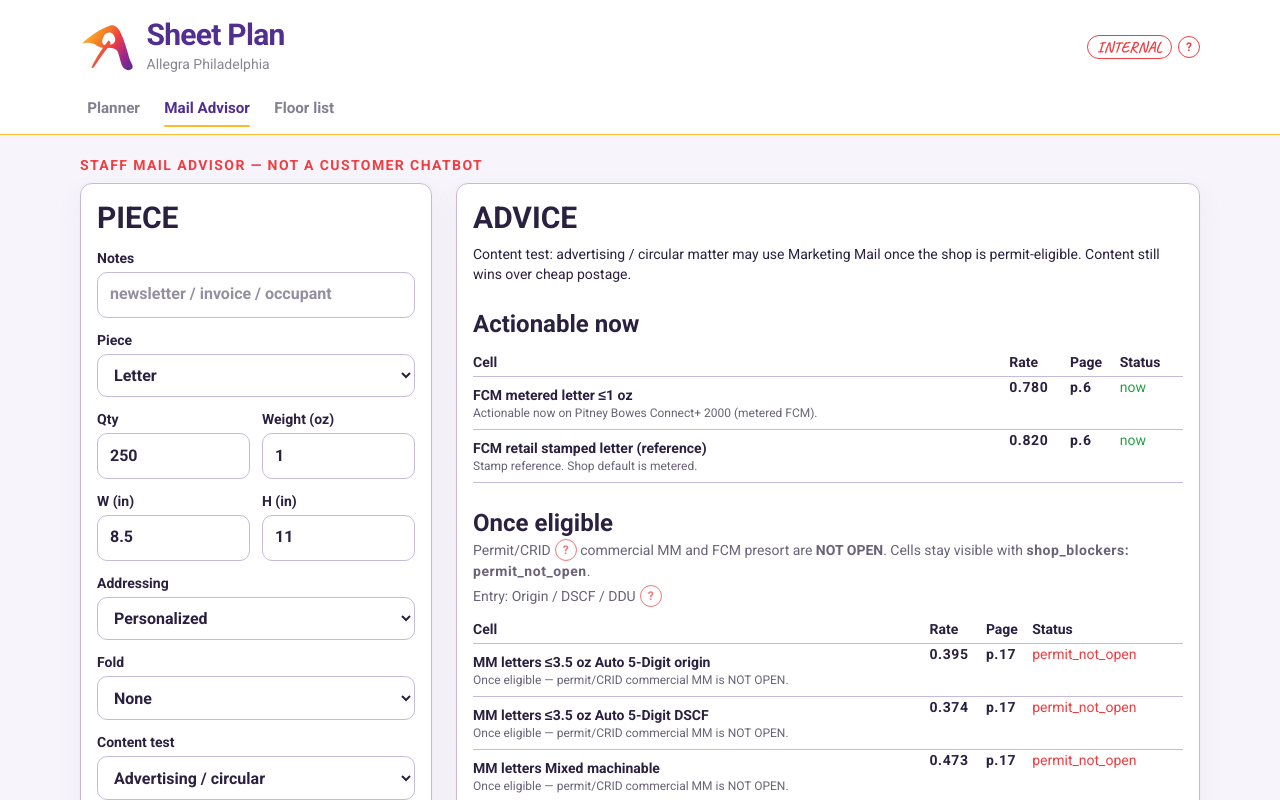
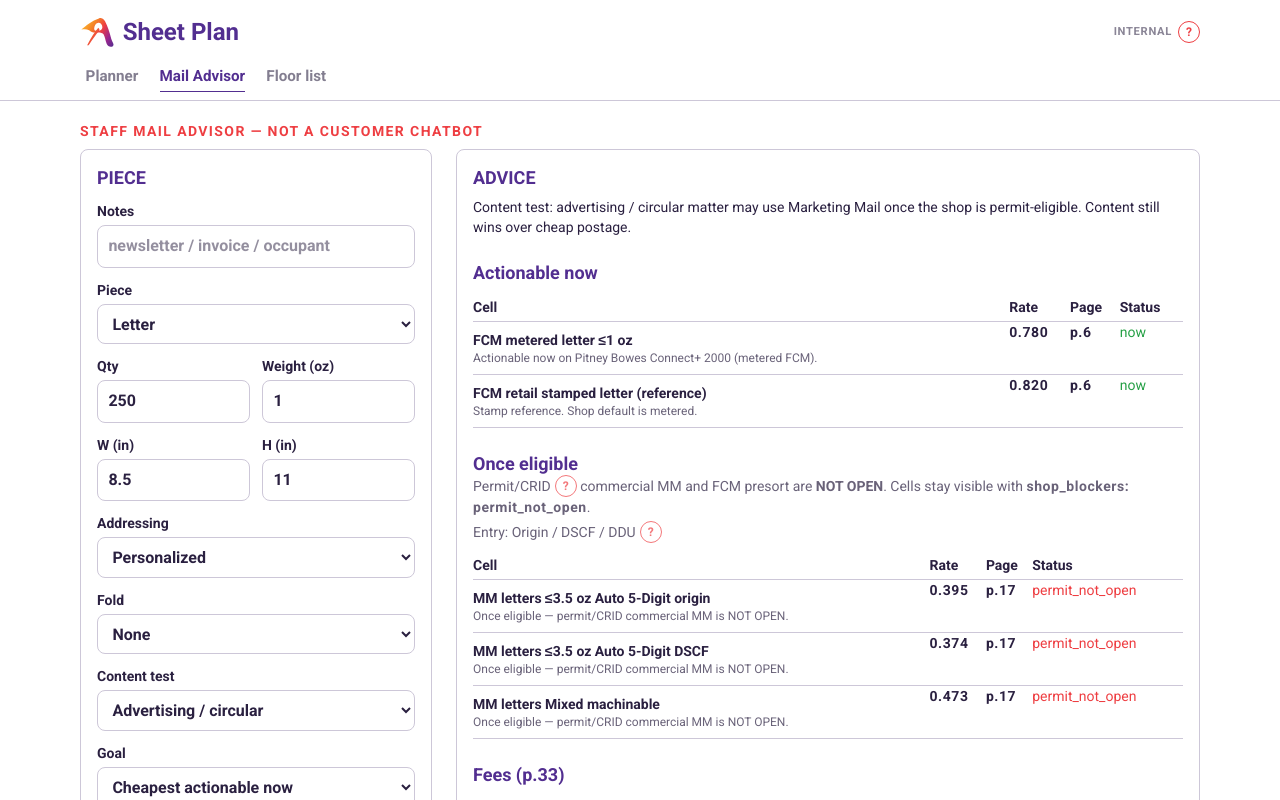
Before and after one commit to AllegraPhilly/sheet-plan, a Next.js app: page /mail in a window 1280 px wide. Shown: the top 800 px of the page. Built offline with nearby package versions, Linux system fonts and the light colour scheme.

Commit message:
Roll back inviting restyle chrome to a Roboto shop ticket.
Drop Caveat and the Allegra Philadelphia header lockup, use a white
page and quiet INTERNAL label, contain native date fields, and keep
planner math unchanged.

Co-authored-by: AllegraPhilly <AllegraPhilly@users.noreply.github.com>

```diff
--- a/src/app/globals.css
+++ b/src/app/globals.css
@@ -1,7 +1,6 @@
 @import "tailwindcss";
 
-/* Allegra 2026 identity — shop-floor ticket, not a franchise storefront.
-   Official 4-color standalone A lives in /brand. Do not invent a wordmark. */
+/* Shop-floor ticket. Roboto only. No handwriting display type, no franchise lockup, no storefront chrome. */
 :root {
   --purple: #522e90;
   --sky: #408eb2;
@@ -14,9 +13,9 @@
   --berry: #9b268e;
   --navy: #25408e;
   --ink: #2a2040;
-  --paper: #f7f5fb;
+  --paper: #fff;
   --ticket: #ffffff;
-  --line: color-mix(in srgb, #522e90 22%, #e7e2f0);
+  --line: color-mix(in srgb, #522e90 18%, #e8e8e8);
   --rule: #522e90;
   --amber: #fcba30;
   --stamp: #ee3e42;
@@ -42,40 +41,42 @@ h3,
   font-weight: 700;
 }
 
+.ticket-head {
+  font-size: 1.125rem;
+  line-height: 1.3;
+  letter-spacing: 0;
+  color: var(--purple);
+}
+
 .mono {
   font-family: var(--font-roboto), Roboto, ui-sans-serif, system-ui, sans-serif;
   font-weight: 700;
   letter-spacing: 0.04em;
 }
 
-.hand {
-  font-family: var(--font-caveat), Caveat, cursive;
-  font-weight: 700;
-}
-
 .brand-mark {
   display: block;
-  height: 2.75rem;
+  height: 1.75rem;
   width: auto;
 }
 
 @media (min-width: 640px) {
   .brand-mark {
-    height: 3.15rem;
+    height: 2rem;
   }
 }
 
 .hairline {
   height: 1px;
-  background: var(--gold);
+  background: var(--line);
 }
 
 .nav-tab {
   position: relative;
   display: inline-flex;
   align-items: center;
-  min-height: 2.75rem;
-  padding: 0.45rem 0.7rem;
+  min-height: 2.5rem;
+  padding: 0.35rem 0.6rem;
   color: color-mix(in srgb, var(--ink) 58%, transparent);
   font-weight: 700;
   font-size: 0.95rem;
@@ -93,40 +94,35 @@ h3,
 .nav-tab-active::after {
   content: "";
   position: absolute;
-  left: 0.7rem;
-  right: 0.7rem;
-  bottom: 0.2rem;
-  height: 2px;
-  background: var(--gold);
-  border-radius: 1px;
+  left: 0.6rem;
+  right: 0.6rem;
+  bottom: 0.28rem;
+  height: 1px;
+  background: var(--purple);
 }
 
 .ticket {
   background: var(--ticket);
   border: 1px solid var(--line);
-  border-radius: 12px;
-  box-shadow: 0 1px 2px rgba(82, 46, 144, 0.04), 0 10px 28px rgba(82, 46, 144, 0.06);
+  border-radius: 8px;
+  box-shadow: none;
+  min-width: 0;
+  max-width: 100%;
+}
+
+.ticket label,
+.ticket .grid {
+  min-width: 0;
 }
 
 .rule {
   border-bottom: 1px solid var(--line);
 }
 
-.internal-pill {
-  display: inline-flex;
-  align-items: center;
-  border: 1px solid var(--red);
-  border-radius: 999px;
-  padding: 0.15rem 0.55rem;
-  color: var(--red);
-  font-size: 0.95rem;
-  line-height: 1.1;
-  letter-spacing: 0.02em;
-}
-
 .quiet-note {
   display: inline-block;
   color: color-mix(in srgb, var(--ink) 55%, transparent);
+  font-family: var(--font-roboto), Roboto, ui-sans-serif, system-ui, sans-serif;
   font-size: 0.7rem;
   font-weight: 700;
   letter-spacing: 0.06em;
@@ -134,14 +130,24 @@ h3,
 }
 
 .field {
+  display: block;
   margin-top: 0.25rem;
   width: 100%;
+  max-width: 100%;
+  min-width: 0;
+  box-sizing: border-box;
   border: 1px solid var(--line);
-  border-radius: 10px;
+  border-radius: 8px;
   background: #fff;
-  padding: 0.65rem 0.75rem;
+  padding: 0.55rem 0.65rem;
   color: var(--ink);
+  font-family: inherit;
   font-size: 1rem;
+}
+
+input[type="date"].field {
+  min-width: 0;
+  max-width: 100%;
 }
 
 .field:focus {
@@ -154,7 +160,7 @@ h3,
 .btn-secondary,
 .btn-danger {
   min-height: 48px;
-  border-radius: 10px;
+  border-radius: 8px;
   padding: 0.7rem 1rem;
   font-weight: 700;
 }
@@ -231,8 +237,8 @@ h3,
   padding: 0.5rem 0.65rem;
   background: #fff;
   border: 1px solid var(--line);
-  border-radius: 10px;
-  box-shadow: 0 8px 24px rgba(82, 46, 144, 0.1);
+  border-radius: 8px;
+  box-shadow: 0 4px 16px rgba(42, 32, 64, 0.08);
   color: var(--ink);
   font-family: var(--font-roboto), Roboto, sans-serif;
   font-size: 0.8125rem;
--- a/src/app/layout.tsx
+++ b/src/app/layout.tsx
@@ -1,5 +1,5 @@
 import type { Metadata } from "next";
-import { Caveat, Roboto } from "next/font/google";
+import { Roboto } from "next/font/google";
 import { AppShell } from "@/components/AppShell";
 import "./globals.css";
 
@@ -7,12 +7,6 @@ const roboto = Roboto({
   subsets: ["latin"],
   weight: ["400", "700"],
   variable: "--font-roboto",
-});
-
-const caveat = Caveat({
-  subsets: ["latin"],
-  weight: ["700"],
-  variable: "--font-caveat",
 });
 
 export const metadata: Metadata = {
@@ -27,7 +21,7 @@ export default function RootLayout({ children }: { children: React.ReactNode })
       <head>
         <meta name="robots" content="noindex, nofollow, noarchive" />
       </head>
-      <body className={`${roboto.variable} ${caveat.variable} antialiased`}>
+      <body className={`${roboto.variable} antialiased`}>
         <AppShell>{children}</AppShell>
       </body>
     </html>
--- a/src/components/AppShell.tsx
+++ b/src/components/AppShell.tsx
@@ -17,24 +17,21 @@ export function AppShell({ children }: { children: React.ReactNode }) {
   return (
     <div className="relative min-h-screen">
       <header className="bg-white">
-        <div className="mx-auto flex max-w-6xl flex-wrap items-center justify-between gap-x-4 gap-y-3 px-4 pb-3 pt-5">
-          <div className="flex min-w-0 items-center gap-3">
+        <div className="mx-auto flex max-w-6xl flex-wrap items-center justify-between gap-x-3 gap-y-2 px-4 pb-2 pt-4">
+          <div className="flex min-w-0 items-center gap-2">
             <img
               src={publicUrl("/brand/allegra-a.svg")}
               alt=""
-              width={56}
-              height={48}
+              width={36}
+              height={32}
               className="brand-mark"
             />
-            <div className="min-w-0">
-              <h1 className="text-[1.65rem] font-bold leading-none tracking-tight text-[var(--purple)] sm:text-3xl">
-                Sheet Plan
-              </h1>
-              <p className="mt-1 text-xs text-[var(--ink)]/55 sm:text-sm">Allegra Philadelphia</p>
-            </div>
+            <h1 className="min-w-0 text-xl font-bold leading-none text-[var(--purple)] sm:text-2xl">
+              Sheet Plan
+            </h1>
           </div>
           <div className="flex shrink-0 items-center gap-1.5">
-            <span className="internal-pill hand">INTERNAL</span>
+            <span className="quiet-note">INTERNAL</span>
             <GlossaryTip term="internal" align="end" />
           </div>
         </div>
--- a/src/components/FloorView.tsx
+++ b/src/components/FloorView.tsx
@@ -5,7 +5,7 @@ export function FloorView() {
   const shown = MACHINES.filter((m) => m.id !== "mailbot" || m.confidence === "skip");
   return (
     <div>
-      <h2 className="ticket-head text-3xl">FLOOR LIST</h2>
+      <h2 className="ticket-head">FLOOR LIST</h2>
       <p className="mb-4 text-sm opacity-70">
         Route only <strong>confident</strong> machines. Fuzzy = also-consider. Skip = never route. MAILBOT is email
         only and is listed so nobody assigns it a USPS drop. Planning max{" "}
@@ -15,7 +15,7 @@ export function FloorView() {
         {shown.map((m) => (
           <article key={m.id} className="ticket p-3 sm:p-4">
             <div className="flex items-start justify-between gap-2">
-              <h3 className="ticket-head text-2xl leading-none">{m.name}</h3>
+              <h3 className="ticket-head leading-none">{m.name}</h3>
               <span
                 className={`mono text-[10px] uppercase tracking-widest ${
                   m.confidence === "confident"
--- a/src/components/MailAdvisorView.tsx
+++ b/src/components/MailAdvisorView.tsx
@@ -33,9 +33,9 @@ export function MailAdvisorView() {
       <p className="mb-2 text-sm font-semibold uppercase tracking-widest text-[var(--stamp)]">
         Staff Mail Advisor — not a customer chatbot
       </p>
-      <div className="grid gap-6 lg:grid-cols-[minmax(0,22rem)_1fr]">
+      <div className="grid min-w-0 gap-6 lg:grid-cols-[minmax(0,22rem)_1fr]">
         <form className="ticket p-3 sm:p-4" onSubmit={(e) => e.preventDefault()}>
-          <h2 className="ticket-head text-3xl">PIECE</h2>
+          <h2 className="ticket-head">PIECE</h2>
           <label className="mt-3 block text-sm font-semibold">
             Notes
             <input
@@ -60,8 +60,8 @@ export function MailAdvisorView() {
               <option value="card">Card</option>
             </select>
           </label>
-          <div className="mt-3 grid grid-cols-2 gap-3">
-            <label className="text-sm font-semibold">
+          <div className="mt-3 grid min-w-0 grid-cols-2 gap-3">
+            <label className="min-w-0 text-sm font-semibold">
               Qty
               <input
                 type="number"
@@ -70,7 +70,7 @@ export function MailAdvisorView() {
                 onChange={(e) => patch("qty", Number(e.target.value))}
               />
             </label>
-            <label className="text-sm font-semibold">
+            <label className="min-w-0 text-sm font-semibold">
               Weight (oz)
               <input
                 type="number"
@@ -80,7 +80,7 @@ export function MailAdvisorView() {
                 onChange={(e) => patch("weightOz", Number(e.target.value))}
               />
             </label>
-            <label className="text-sm font-semibold">
+            <label className="min-w-0 text-sm font-semibold">
               W (in)
               <input
                 type="number"
@@ -90,7 +90,7 @@ export function MailAdvisorView() {
                 onChange={(e) => patch("widthIn", Number(e.target.value))}
               />
             </label>
-            <label className="text-sm font-semibold">
+            <label className="min-w-0 text-sm font-semibold">
               H (in)
               <input
                 type="number"
@@ -164,13 +164,13 @@ export function MailAdvisorView() {
         </form>
 
         <section className="ticket p-3 sm:p-4">
-          <h2 className="ticket-head text-3xl">ADVICE</h2>
+          <h2 className="ticket-head">ADVICE</h2>
           <p className="mt-2 text-sm">{advice.contentGate.why}</p>
 
-          <h3 className="ticket-head mt-6 text-2xl">Actionable now</h3>
+          <h3 className="ticket-head mt-6">Actionable now</h3>
           <CellTable cells={advice.actionable} empty="No hardcoded actionable cell for this piece." />
 
-          <h3 className="ticket-head mt-6 text-2xl">Once eligible</h3>
+          <h3 className="ticket-head mt-6">Once eligible</h3>
           <p className="text-sm opacity-70">
             <TermLabel term="permit">Permit/CRID</TermLabel> commercial MM and FCM presort are{" "}
             <strong>NOT OPEN</strong>. Cells stay visible with{" "}
@@ -181,12 +181,12 @@ export function MailAdvisorView() {
           </p>
           <CellTable cells={advice.onceEligible} empty="No MM / comm FCM cell for this shape." />
 
-          <h3 className="ticket-head mt-6 text-2xl">Fees (p.33)</h3>
+          <h3 className="ticket-head mt-6">Fees (p.33)</h3>
           <CellTable cells={advice.fees} empty="" />
 
           {advice.missing.length > 0 && (
             <>
-              <h3 className="ticket-head mt-6 text-2xl">See Notice 123</h3>
+              <h3 className="ticket-head mt-6">See Notice 123</h3>
               <ul className="mt-2 list-disc pl-5 text-sm">
                 {advice.missing.map((m) => (
                   <li key={m}>{m}</li>
@@ -195,7 +195,7 @@ export function MailAdvisorView() {
             </>
           )}
 
-          <h3 className="ticket-head mt-6 text-2xl">Speed</h3>
+          <h3 className="ticket-head mt-6">Speed</h3>
           <ul className="mt-2 list-disc pl-5 text-sm">
             <li>
               <TermLabel term="fcm">First-Class (FCM)</TermLabel> — {advice.speed.fcm}
@@ -219,7 +219,7 @@ export function MailAdvisorView() {
             </p>
           )}
 
-          <h3 className="ticket-head mt-6 text-2xl">Induction</h3>
+          <h3 className="ticket-head mt-6">Induction</h3>
           <p className="mt-2 text-sm">
             {advice.induction.bmeu.name}: {advice.induction.bmeu.address}, {advice.induction.bmeu.city}{" "}
             {advice.induction.bmeu.zip}
```
Also changed, not shown: src/components/PlannerView.tsx (+17 -17 lines), 2 other files (tests, documents, lock files or other folders).
